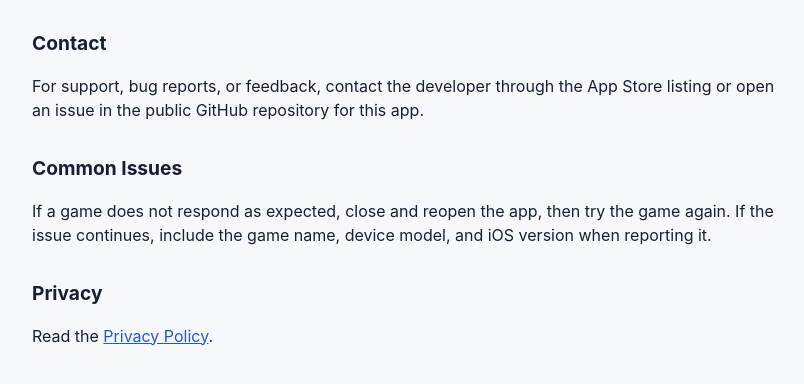
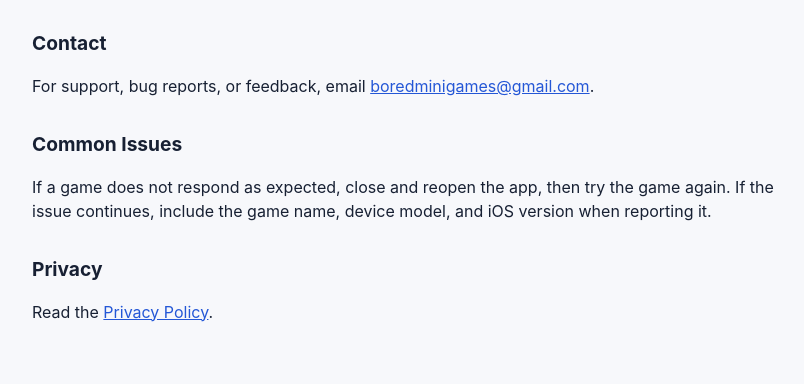
Before and after one commit to Jvanzura24/Bored-Mini-Games, a plain HTML site: page docs/support.html in a window 1280 px wide. Shown: the part 126-510 px from the top of the page, without its empty margins (228-1032 px from the left). Drawn offline with Linux system fonts and the light colour scheme.

Commit message:
Add support contact email

```diff
--- a/docs/support.html
+++ b/docs/support.html
@@ -37,7 +37,7 @@
     <p>Need help with Bored Mini Games? Use this page for App Store support information.</p>
 
     <h2>Contact</h2>
-    <p>For support, bug reports, or feedback, contact the developer through the App Store listing or open an issue in the public GitHub repository for this app.</p>
+    <p>For support, bug reports, or feedback, email <a href="mailto:boredminigames@gmail.com">boredminigames@gmail.com</a>.</p>
 
     <h2>Common Issues</h2>
     <p>If a game does not respond as expected, close and reopen the app, then try the game again. If the issue continues, include the game name, device model, and iOS version when reporting it.</p>
```
Also changed, not shown: docs/privacy-policy.html (+1 -1 lines).
